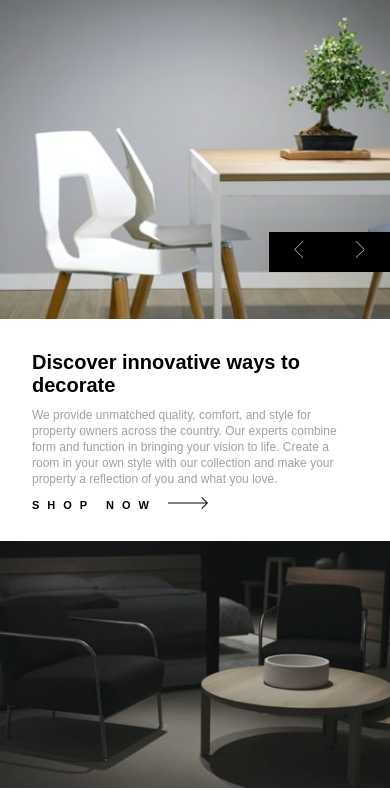
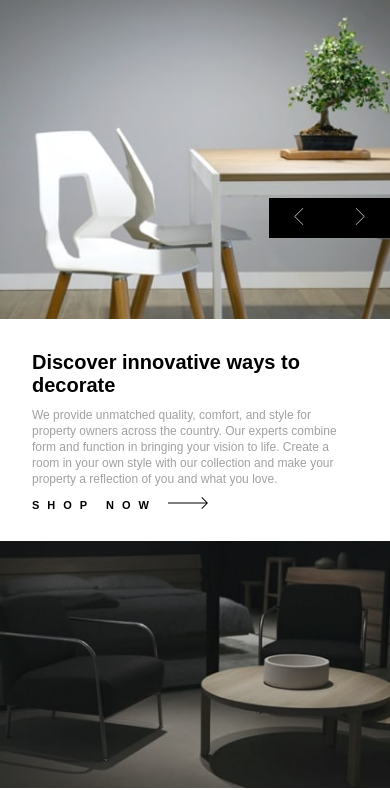
Before and after one commit to Treasure-Ojiya/roommaker, a plain HTML site: page index.html in a window 390 px wide. Shown: the part 55-845 px from the top of the page. Drawn offline with Linux system fonts and the light colour scheme; a web font is replaced by a local one.

Commit message:
updaated

```diff
--- a/new.css
+++ b/new.css
@@ -407,7 +407,7 @@ ul {
     width: 9%;
     /* top: 68%;
     left: 68%; */
-    top: 34%;
+    top: 30%;
     left: 69%;
   }
 
```
